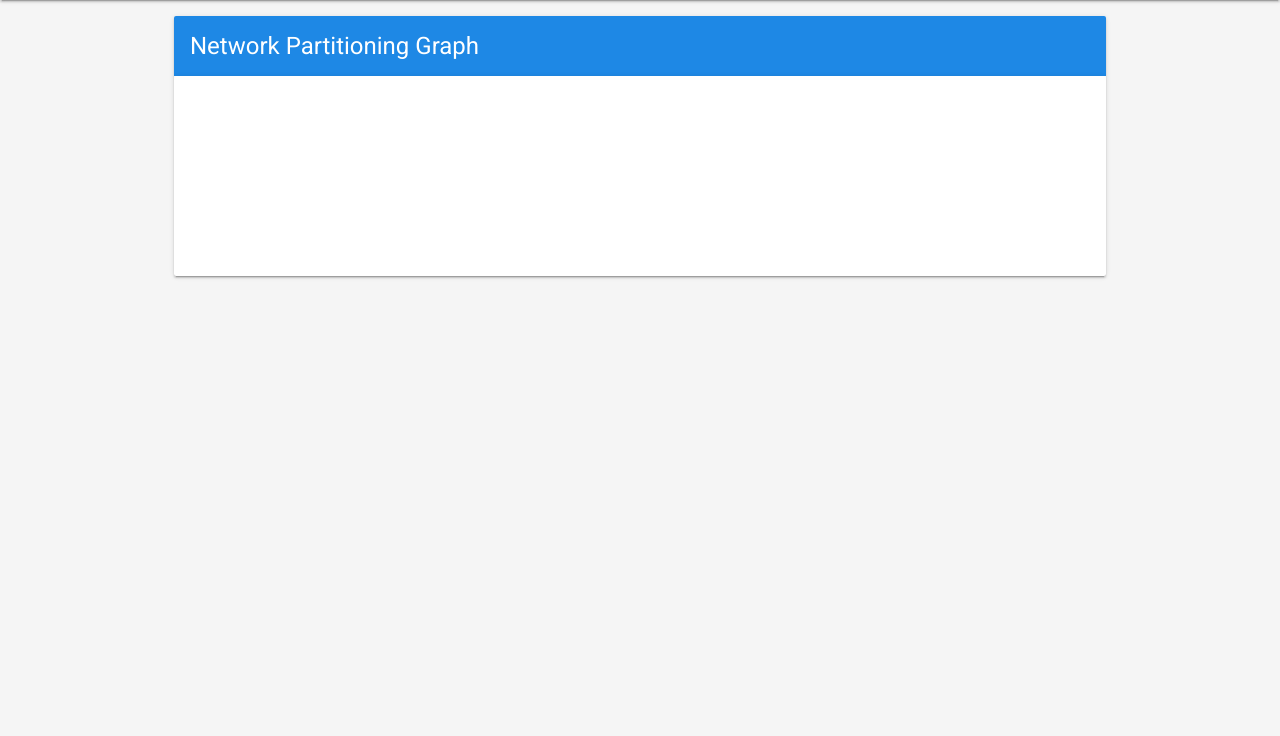
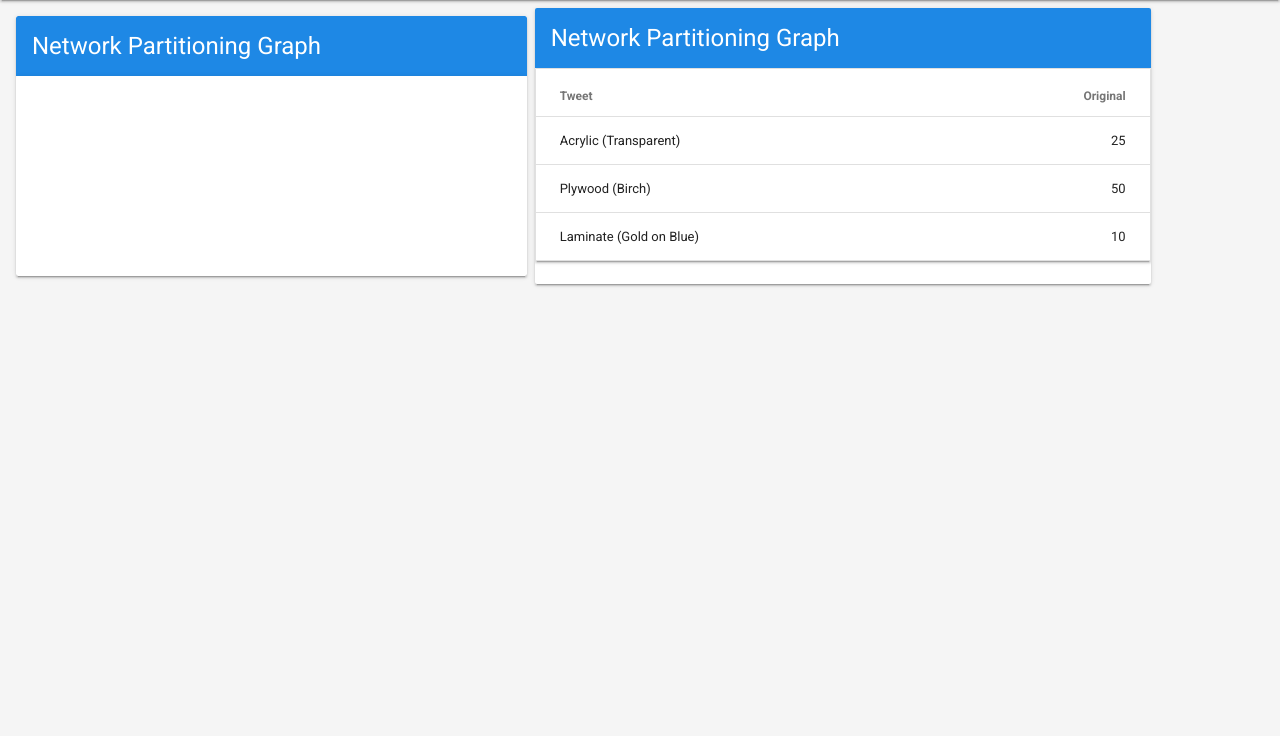
Before and after one commit to shashvatshukla/visualising-political-shills, a Python web app: template templates/metric4.html in a window 1280 px wide. Shown: the part 64-800 px from the top of the page. Run offline with Jinja, Linux system fonts and the light colour scheme; the template is opened without the code that fills it, so the values that code supplies are empty.

Commit message:
Add to metric4 ui

```diff
--- a/templates/metric4.html
+++ b/templates/metric4.html
@@ -40,8 +40,7 @@
     </div>
     <main class="mdl-layout__content mdl-color--grey-100">
         <div class="mdl-grid">
-            <div class="mdl-layout-spacer"></div>
-            <div class = "mdl-cell mdl-cell--9-col">
+            <div class = "mdl-cell mdl-cell--5-col demo-card-wide mdl-card mdl-shadow--2dp">
                 <div class="demo-card-wide mdl-card mdl-shadow--2dp" style="width: 100%">
                     <div class="mdl-card__title">
                         <h2 class="mdl-card__title-text">Network Partitioning Graph</h2>
@@ -60,6 +59,22 @@
 
                             window.first = -1;
                             window.second = -1;
+
+                            function generate_table(tweets, original_tweets){
+                                let i = 0;
+                                let table = ""
+                                for(i=0; i<tweets.length; i++){
+                                    table += "<tr>";
+                                    table += '<td class="mdl-data-table__cell--non-numeric">';
+                                    table += tweets[i];
+                                    table += "</td>";
+                                    table += '<td class="mdl-data-table__cell--non-numeric">';
+                                    table += original_tweets[i];
+                                    table += "</td>";
+                                    table += "</tr>";
+                                }
+                                return table
+                            }
 
                             function myFunction() {
                                 console.log(element);
@@ -123,14 +138,44 @@
                             }
                             document.addEventListener("click", function () {
                                 if (window.first != -1) {
-                                    //window.alert("hello");
+                                    let tweets_table = document.getElementById("tweets_table");
+                                    //window.alert(generate_table(data[first][second], data[first][second]));
+                                    tweets_table.innerHTML = generate_table(tweets[first][second], tweets[first][second]);
                                 }
                             });
                         </script>
                     </div>
                 </div>
             </div>
-            <div class="mdl-layout-spacer"></div>
+            <div class = "demo-card-wide mdl-card mdl-shadow--2dp mdl-cell--6-col" style="overflow:auto">
+                <div class="mdl-card__title">
+                    <h2 class="mdl-card__title-text">Network Partitioning Graph</h2>
+                </div>
+                <div class="demo-card-wide mdl-card" style="width: 100%">
+                    <table class="mdl-data-table mdl-js-data-table mdl-shadow--2dp" style="width: 100%">
+                        <thead>
+                        <tr>
+                            <th class="mdl-data-table__cell--non-numeric">Tweet</th>
+                            <th>Original</th>
+                        </tr>
+                        </thead>
+                        <tbody id="tweets_table">
+                        <tr>
+                            <td class="mdl-data-table__cell--non-numeric">Acrylic (Transparent)</td>
+                            <td>25</td>
+                        </tr>
+                        <tr>
+                            <td class="mdl-data-table__cell--non-numeric">Plywood (Birch)</td>
+                            <td>50</td>
+                        </tr>
+                        <tr>
+                            <td class="mdl-data-table__cell--non-numeric">Laminate (Gold on Blue)</td>
+                            <td>10</td>
+                        </tr>
+                        </tbody>
+                    </table>
+                </div>
+            </div>
         </div>
     </main>
 </div>
```
Also changed, not shown: metrics/Network/network_metrics.py (+5 -2 lines).
